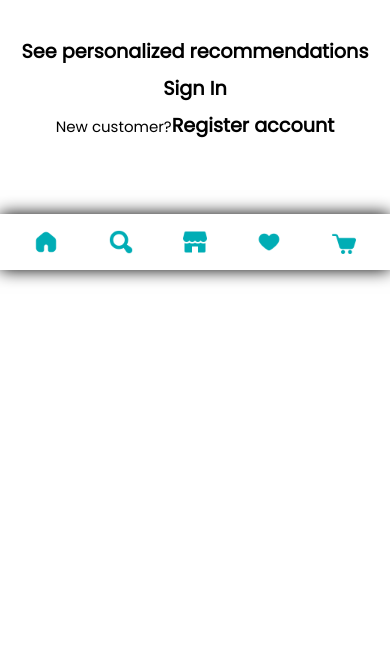
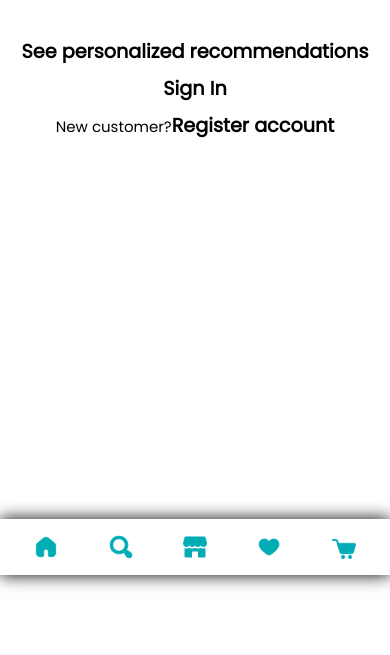
Before and after one commit to krishnasankarkk/django-kwikmart, a Django app: template templates/pages/orders.html in a window 390 px wide. Shown: the part 269-924 px from the top of the page. Run offline with Django 4.2, Linux system fonts and the light colour scheme; the template is opened without the code that fills it, so the values that code supplies are empty.

Commit message:
fixed action bar for mobile screens

```diff
--- a/static/css/base.css
+++ b/static/css/base.css
@@ -285,7 +285,6 @@ body {
     width: 100%;
     background-color: var(--theme-1);
     box-shadow: 0 0 1rem black;
-    position: relative;
 }
 .action-bar img {
     padding: 1rem;
```
